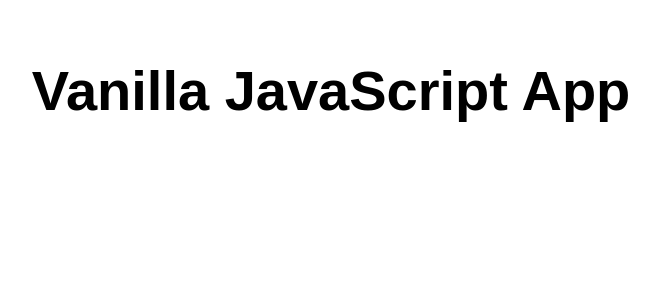
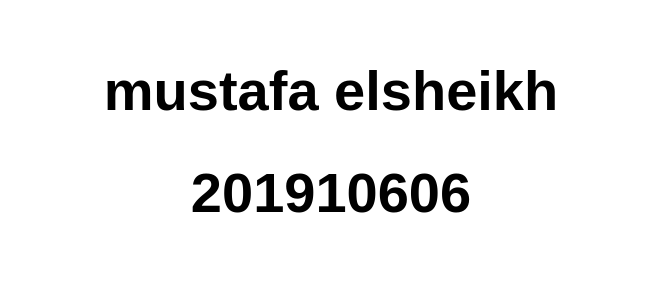
Before and after one commit to mustafaelsheikh91/abc, a website: page src/index.html in a window 1280 px wide. Shown: the whole page, without its empty margins (309-968 px from the left). Drawn offline with Linux system fonts and the light colour scheme.

Commit message:
Update index.html

```diff
--- a/src/index.html
+++ b/src/index.html
@@ -10,7 +10,9 @@
 
 <body>
   <main>
-    <h1>Vanilla JavaScript App</h1>
+    <h1>mustafa elsheikh</h1>
+    <h1>201910606</h1>
+
   </main>
 </body>
 
```
